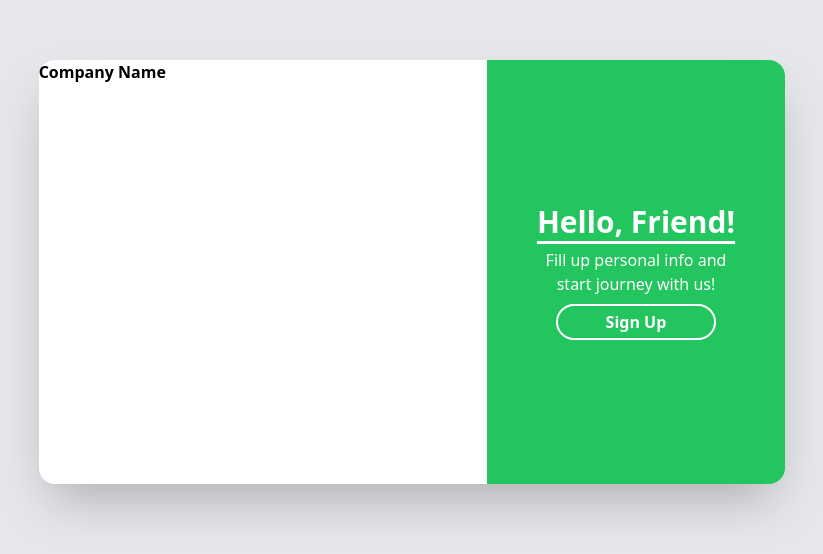
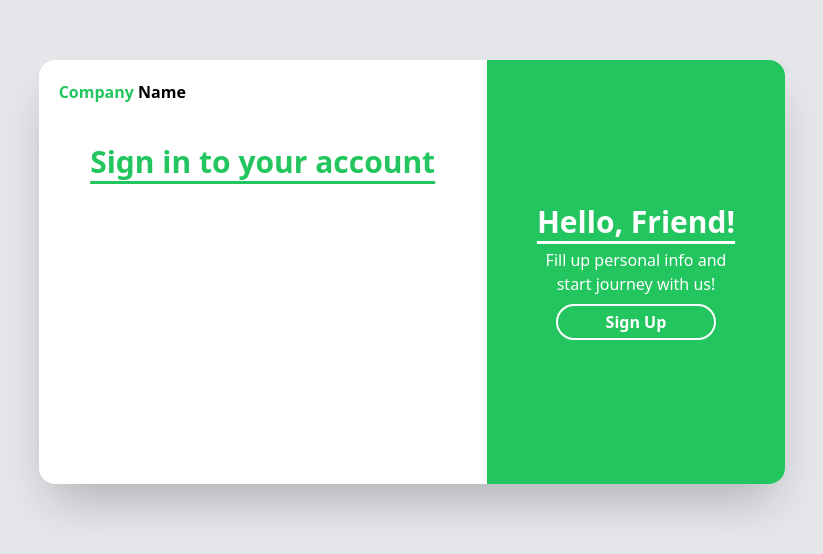
Before and after one commit to Almusawee/React-Login-Page, a React (Vite) app: page / in a window 1280 px wide. Shown: the part 128-682 px from the top of the page, without its empty margins (228-1051 px from the left). Built offline with nearby package versions, Linux system fonts and the light colour scheme.

Commit message:
1 file modified

```diff
--- a/src/components/SignIn.jsx
+++ b/src/components/SignIn.jsx
@@ -1,6 +1,9 @@
 function SignIn(){
-  return <div className='w-3/5'>
-    <div className='text-left font-bold'>Company Name</div>
+  return <div className='w-3/5 p-5'>
+    <div className='text-left font-bold'><span className='text-green-500'>Company</span> Name</div>
+    <div className='py-10'>
+      <h2 className='text-3xl font-bold text-green-500 underline underline-offset-8'>Sign in to your account</h2>
+    </div>
   </div>;
 }
 
```
